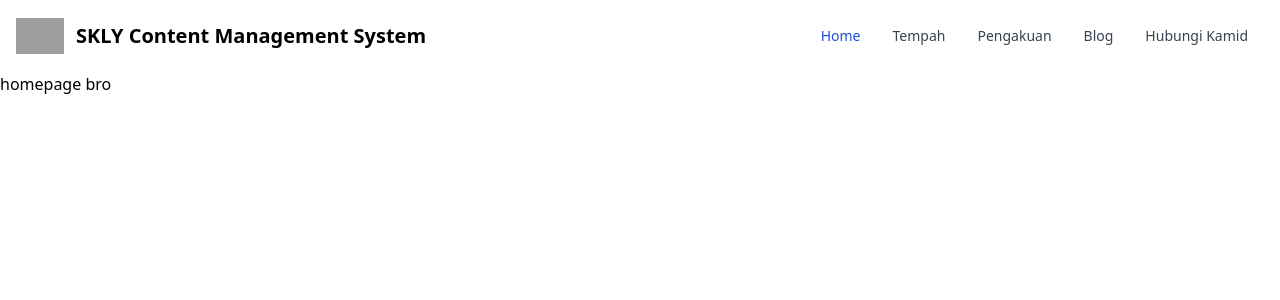
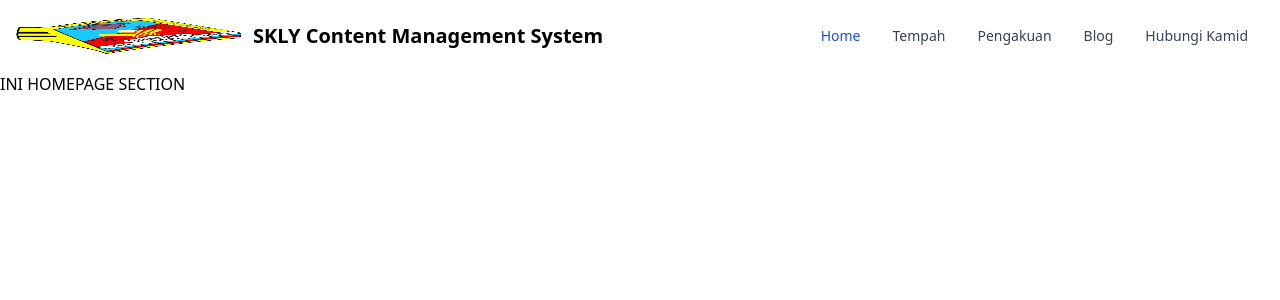
Before and after one commit to Apitpr0/skly-cms, a Next.js app: page / in a window 1280 px wide. Shown: the top 300 px of the page. Built offline with nearby package versions, Linux system fonts and the light colour scheme; grey boxes are pictures that could not be loaded.

Commit message:
cleanup + use proper image next format

```diff
--- a/src/app/(user)/(pages)/components/navbar/navbar.tsx
+++ /dev/null
@@ -1,37 +0,0 @@
-function navbar() {
-  return (
-    <nav className="bg-white border-gray-200 px-2 sm:px-4 py-2.5 rounded dark:bg-gray-900">
-  <div className="container flex flex-wrap items-center justify-between mx-auto">
-    <a href="https://flowbite.com/" className="flex items-center">
-        <img src="https://raw.githubusercontent.com/Apitpr0/skly-cms/main/images/skly_rembg.png" className="h-6 mr-3 sm:h-9" alt="Flowbite Logo" />
-        <span className="self-center text-xl font-semibold whitespace-nowrap dark:text-white">SKLY Content Management System</span>
-    </a>
-    <button data-collapse-toggle="navbar-default" type="button" className="inline-flex items-center p-2 ml-3 text-sm text-gray-500 rounded-lg md:hidden hover:bg-gray-100 focus:outline-none focus:ring-2 focus:ring-gray-200 dark:text-gray-400 dark:hover:bg-gray-700 dark:focus:ring-gray-600" aria-controls="navbar-default" aria-expanded="false">
-      <span className="sr-only">Open main menu</span>
-      <svg className="w-6 h-6" aria-hidden="true" fill="currentColor" viewBox="0 0 20 20" xmlns="http://www.w3.org/2000/svg"><path fill-rule="evenodd" d="M3 5a1 1 0 011-1h12a1 1 0 110 2H4a1 1 0 01-1-1zM3 10a1 1 0 011-1h12a1 1 0 110 2H4a1 1 0 01-1-1zM3 15a1 1 0 011-1h12a1 1 0 110 2H4a1 1 0 01-1-1z" clip-rule="evenodd"></path></svg>
-    </button>
-    <div className="hidden w-full md:block md:w-auto" id="navbar-default">
-      <ul className="flex flex-col p-4 mt-4 border border-gray-100 rounded-lg bg-gray-50 md:flex-row md:space-x-8 md:mt-0 md:text-sm md:font-medium md:border-0 md:bg-white dark:bg-gray-800 md:dark:bg-gray-900 dark:border-gray-700">
-        <li>
-          <a href="#" className="block py-2 pl-3 pr-4 text-white bg-blue-700 rounded md:bg-transparent md:text-blue-700 md:p-0 dark:text-white" aria-current="page">Home</a>
-        </li>
-        <li>
-          <a href="#" className="block py-2 pl-3 pr-4 text-gray-700 rounded hover:bg-gray-100 md:hover:bg-transparent md:border-0 md:hover:text-blue-700 md:p-0 dark:text-gray-400 md:dark:hover:text-white dark:hover:bg-gray-700 dark:hover:text-white md:dark:hover:bg-transparent">Tempah</a>
-        </li>
-        <li>
-          <a href="#" className="block py-2 pl-3 pr-4 text-gray-700 rounded hover:bg-gray-100 md:hover:bg-transparent md:border-0 md:hover:text-blue-700 md:p-0 dark:text-gray-400 md:dark:hover:text-white dark:hover:bg-gray-700 dark:hover:text-white md:dark:hover:bg-transparent">Pengakuan</a>
-        </li>
-        <li>
-          <a href="#" className="block py-2 pl-3 pr-4 text-gray-700 rounded hover:bg-gray-100 md:hover:bg-transparent md:border-0 md:hover:text-blue-700 md:p-0 dark:text-gray-400 md:dark:hover:text-white dark:hover:bg-gray-700 dark:hover:text-white md:dark:hover:bg-transparent">Blog</a>
-        </li>
-        <li>
-          <a href="#" className="block py-2 pl-3 pr-4 text-gray-700 rounded hover:bg-gray-100 md:hover:bg-transparent md:border-0 md:hover:text-blue-700 md:p-0 dark:text-gray-400 md:dark:hover:text-white dark:hover:bg-gray-700 dark:hover:text-white md:dark:hover:bg-transparent">Hubungi Kamid</a>
-        </li>
-      </ul>
-    </div>
-  </div>
-</nav>
-  )
-}
-
-export default navbar
--- /dev/null
+++ b/src/app/(user)/(pages)/home/HomeSection.tsx
@@ -0,0 +1,7 @@
+function HomeSection() {
+    return ( <div>
+        INI HOMEPAGE SECTION
+    </div> );
+}
+
+export default HomeSection;
--- a/src/app/(user)/layout.tsx
+++ b/src/app/(user)/layout.tsx
@@ -1,6 +1,5 @@
-
 import '@/styles/globals.css'
-import Navbar from './(pages)/components/navbar/navbar'
+import Navbar from './(pages)/globalComponents/navbar/navbar'
 
 export const metadata = {
   title: 'Create Next App',
--- a/src/app/(user)/page.tsx
+++ b/src/app/(user)/page.tsx
@@ -1,6 +1,7 @@
+import HomeSection from "./(pages)/home/HomeSection";
 
 export default function Home() {
   return (
-  <div>homepage bro</div>
+  <HomeSection/>
   )
 }
```
Also changed, not shown: src/assets/indexAssets.ts (renamed from src/assets/index.ts).
